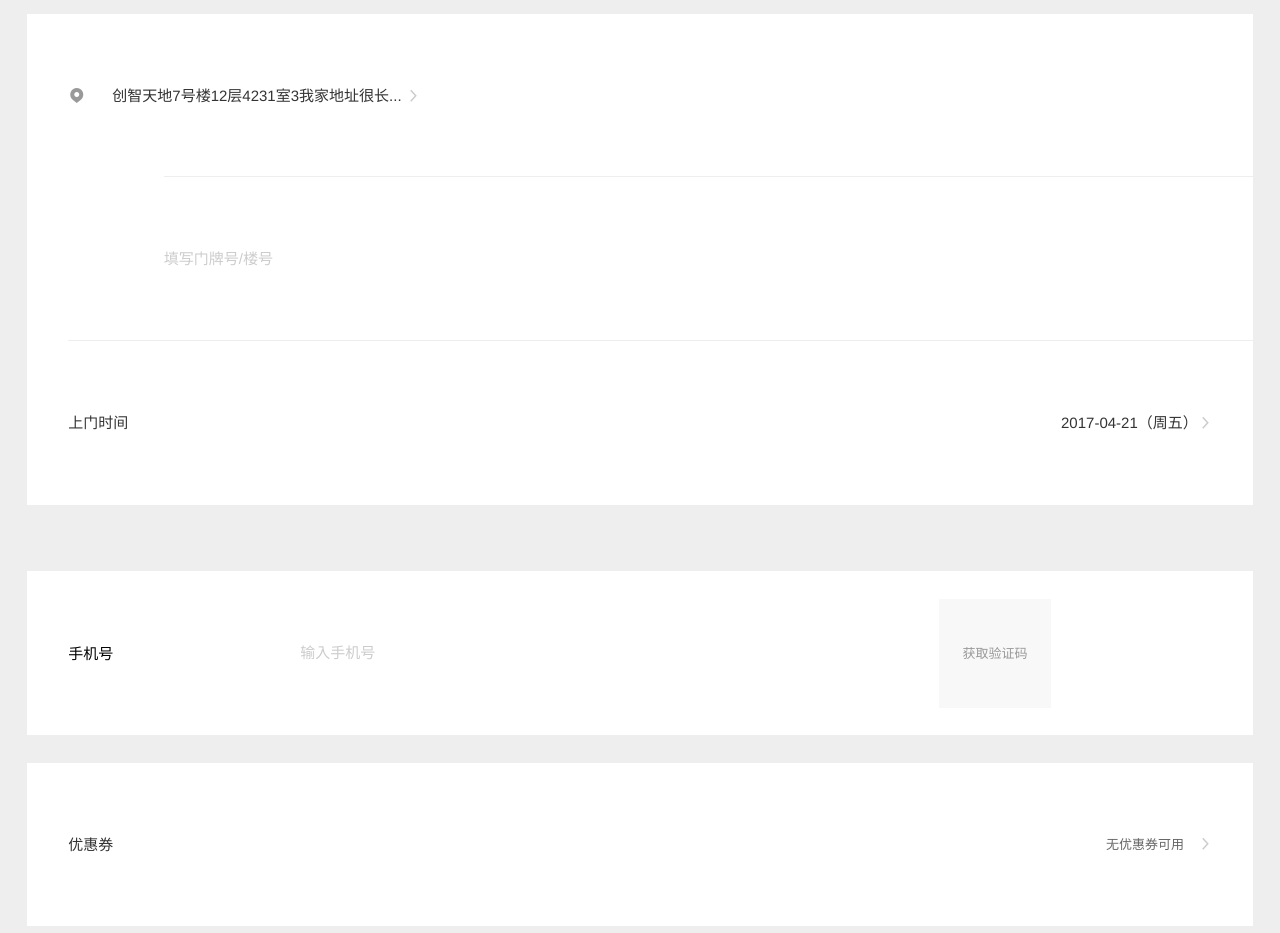
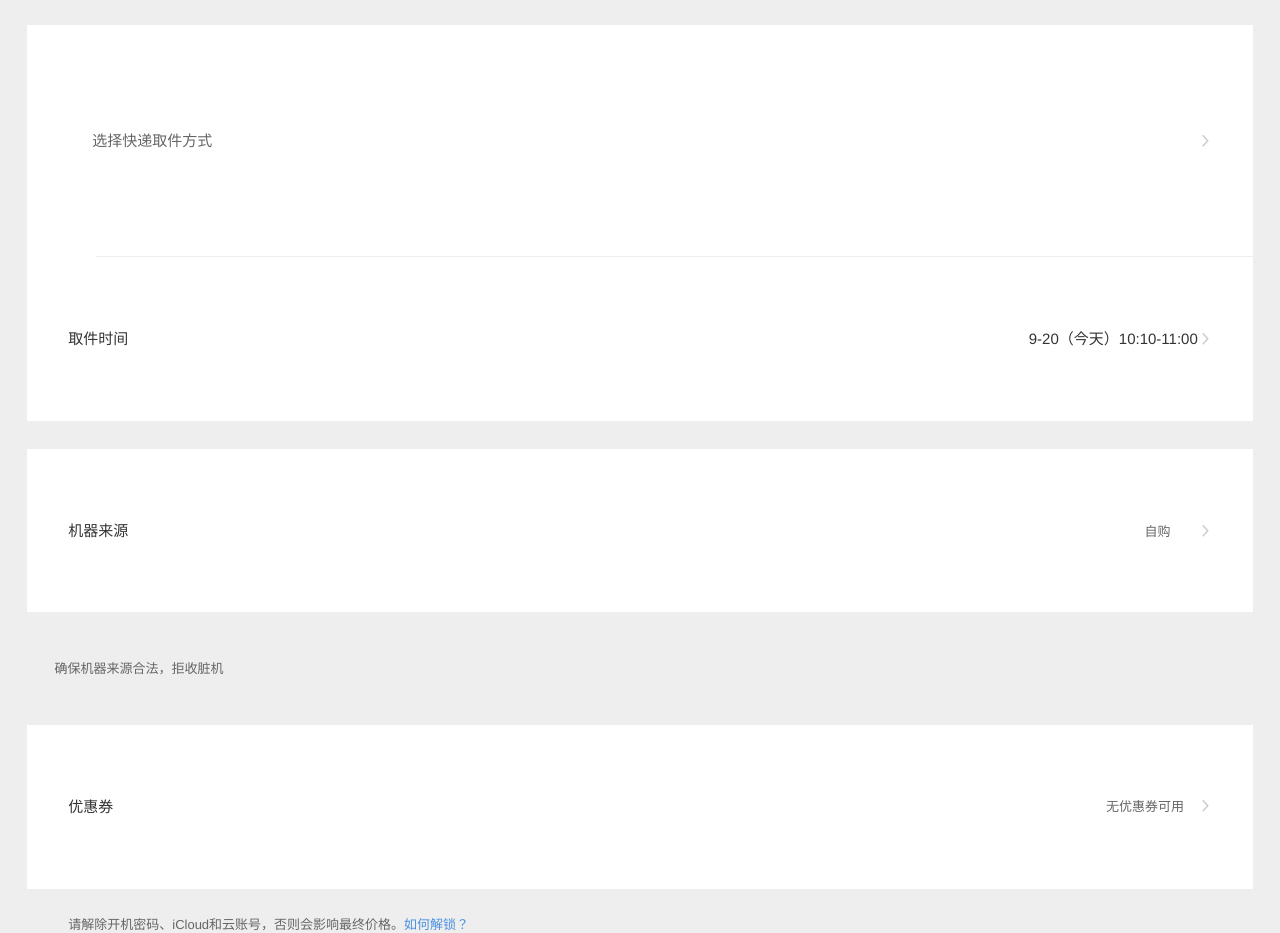
Before and after one commit to dabanli123/ahs, a Vue app: page /#/trade/index in a window 1280 px wide. Shown: the part 944-1877 px from the top of the page. Built offline with nearby package versions, Linux system fonts and the light colour scheme.

Commit message:
express html ok

```diff
--- /dev/null
+++ b/src/pages/trade/component/chooseexpress.vue
@@ -0,0 +1,87 @@
+<template>
+    <div class="express-box">
+
+        <div class="express-text">
+            <span class="express-choose">
+                选择快递取件方式
+            </span>
+            <Icon icon="icon-jiantouptccc" size="14" color="#ccc" className="go-right"/>
+        </div>
+
+        <div class="choose-time">
+            <div class="time-left">取件时间</div>
+            <div class="time-right">
+                <span class="text">9-20（今天）10:10-11:00</span>
+                <Icon icon="icon-jiantouptccc" size="14" color="#ccc"/>
+            </div>
+        </div>
+    </div>
+</template>
+<style lang="less">
+    .express-box{
+        margin: .08rem;
+        font-size: 13px;
+        color:#666;
+        overflow: hidden;
+        .express-text{
+
+            background: #fff;
+            height: 0.68rem;
+            padding:0 .12rem;
+            line-height: .68rem;
+            font-size: 15px;
+            position: relative;
+            .express-choose{
+                margin-left:.07rem;
+            }
+            &:after{
+                content: "";
+                width:100%;
+                height: 0;
+                border-bottom: 1px solid #eee;
+                position: absolute;
+                bottom: 0;
+                left: .2rem;
+            }
+            .go-right{
+                position: absolute;
+                right:.12rem;
+            }
+        }
+        .express-input{
+            padding-left:.28rem;
+            position: relative;
+            &:after{
+                content: "";
+                width:100%;
+                height: 0;
+                border-bottom: 1px solid #eee;
+                position: absolute;
+                bottom: 0;
+                left: .12rem;
+            }
+        }
+
+        .choose-time{
+            background: #fff;
+            height: .48rem;
+            padding:0 .12rem;
+            line-height: .48rem;
+            font-size: 15px;
+            color:#333;
+            position: relative;
+            .time-left{
+                display: inline-block;
+                height:100%;
+                position: absolute;
+                left:.12rem;
+            }
+            .time-right{
+                display: inline-block;
+                height:100%;
+                position: absolute;
+                right:.12rem;
+            }
+        }
+    }
+</style>
--- /dev/null
+++ b/src/pages/trade/component/othertext.vue
@@ -0,0 +1,25 @@
+<template>
+  <div class="text-box">
+      <span>请解除开机密码、iCloud和云账号，否则会影响最终价格。<a href="">如何解锁？</a></span>
+  </div>
+</template>
+<style lang="less">
+  .text-box{
+    margin: .08rem;
+    font-size: 13px;
+    color: #666666;
+    letter-spacing: 0;
+    line-height: 17px;
+    span{
+      padding:0 .12rem;
+      display: block;
+      a{
+        text-decoration: none;
+        font-size: 13px;
+        color: #4A90E2;
+        letter-spacing: 0;
+        line-height: 17px;
+      }
+    }
+  }
+</style>
--- /dev/null
+++ b/src/pages/trade/component/payee.vue
@@ -0,0 +1,30 @@
+<template>
+  <div class="payee-box">
+      <Input class="after-border"
+        placeholder="输入收款人姓名"
+        label="收款人"
+       >
+       </Input>
+  </div>
+</template>
+<style lang="less">
+    .payee-box{
+        height: 0.48rem;
+        margin: .08rem .08rem 0 .08rem;
+        background-color: #fff;
+        overflow: hidden;
+        .after-border{
+            position: relative;
+            &:after{
+                content: "";
+                width:100%;
+                height: 0;
+                border-bottom: 1px solid #eee;
+                position: absolute;
+                bottom: 0;
+                left: .12rem;
+            }
+        }
+
+    }
+</style>
--- a/src/pages/trade/component/phone.vue
+++ b/src/pages/trade/component/phone.vue
@@ -13,7 +13,7 @@
 <style lang="less">
     .phone-box{
         height: 0.48rem;
-        margin:.08rem;
+        margin:0 .08rem .08rem .08rem;
         background-color: #fff;
     }
 </style>
--- /dev/null
+++ b/src/pages/trade/component/phoneorigin.vue
@@ -0,0 +1,47 @@
+<template>
+    <div class="origin-box">
+        <div class="origin-choose">
+            <div class="origin-left">机器来源</div>
+            <div class="origin-right">
+                <span class="origin-text">自购</span>
+                <Icon icon="icon-jiantouptccc" size="14" color="#ccc"/>
+            </div>
+        </div>
+        <div class="origin-text">确保机器来源合法，拒收脏机</div>
+
+    </div>
+</template>
+<style lang="less">
+    .origin-box{
+        margin: .08rem;
+        font-size: 13px;
+        color:#666;
+        .origin-choose{
+            background: #fff;
+            height: .48rem;
+            padding:0 .12rem;
+            line-height: .48rem;
+            font-size: 15px;
+            color:#333;
+            position: relative;
+            .origin-left{
+                display: inline-block;
+                height:100%;
+                position: absolute;
+                left:.12rem;
+            }
+            .origin-right{
+                display: inline-block;
+                height:100%;
+                position: absolute;
+                right:.12rem;
+            }
+        }
+        .origin-text{
+            margin: .08rem;
+            font-size: 13px;
+            color: #666;
+            line-height: .17rem;
+        }
+    }
+</style>
--- a/src/pages/trade/component/servicecharge.vue
+++ b/src/pages/trade/component/servicecharge.vue
@@ -1,6 +1,7 @@
 <template>
   <div class="service-box">
       <span>单次上门收取服务费10元</span>
+      <span>全国快递费25元以内包邮</span>
   </div>
 </template>
 <style lang="less">
--- a/src/pages/trade/index.vue
+++ b/src/pages/trade/index.vue
@@ -3,11 +3,15 @@
     <Headers></Headers>
     <Choosetype></Choosetype>
     <Service></Service>
-    <Chooseshop></Chooseshop>
-    <Chooseaddress></Chooseaddress>
+    <Payee></Payee>
+    <!-- <Chooseshop></Chooseshop>
+    <Chooseaddress></Chooseaddress> -->
     <Phone></Phone>
+    <Chooseexpress></Chooseexpress>
+    <Phoneorigin></Phoneorigin>
     <Coupon></Coupon>
     <Order></Order>
+    <Othertext></Othertext>
   </div>
 </template>
 <script>
@@ -19,6 +23,10 @@ import Coupon from "./component/coupon.vue";
 import Order from "./component/order.vue";
 import Service from "./component/servicecharge.vue";
 import Chooseaddress from "./component/chooseaddress.vue";
+import Payee from "./component/payee.vue";
+import Chooseexpress from "./component/chooseexpress.vue";
+import Phoneorigin from "./component/phoneorigin.vue";
+import Othertext from "./component/othertext.vue";
 export default {
   components: {
     Headers,
@@ -28,7 +36,11 @@ export default {
     Coupon,
     Order,
     Service,
-    Chooseaddress
+    Chooseaddress,
+    Payee,
+    Chooseexpress,
+    Phoneorigin,
+    Othertext
   },
 };
 </script>
```
